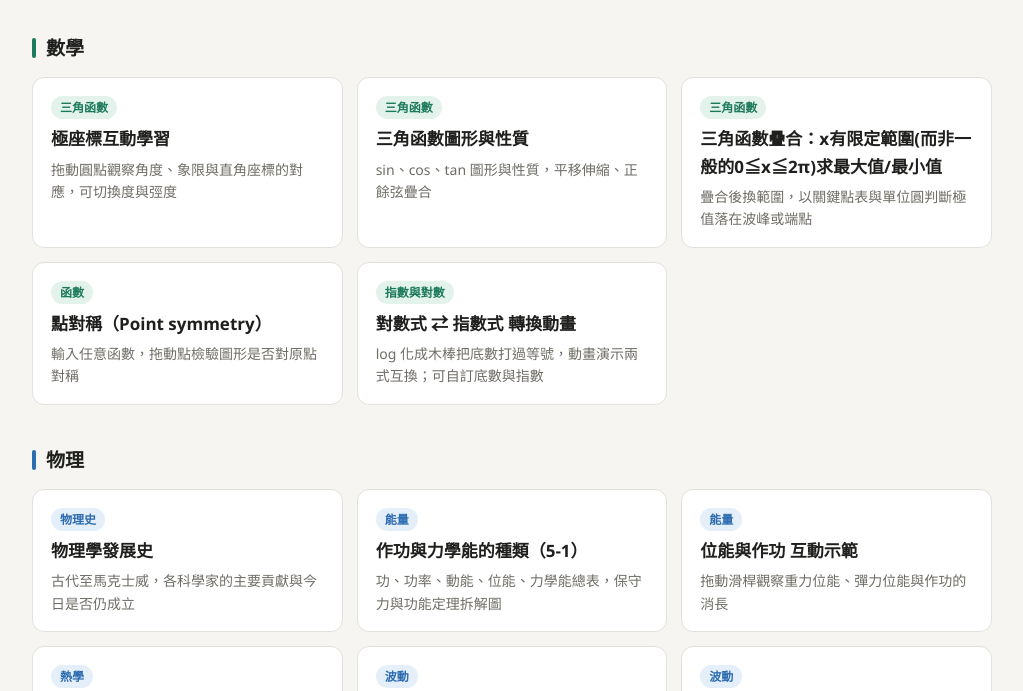
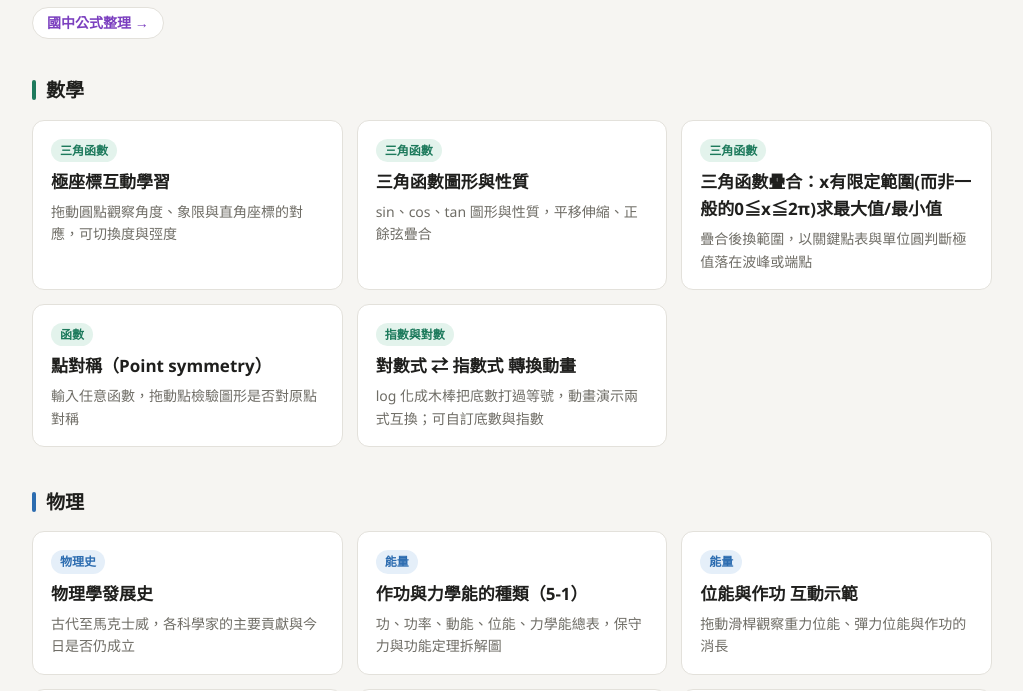
Before and after one commit to sctcool999/sctcool999.github.io, a plain HTML site: page index.html in a window 1280 px wide. Shown: the part 116-807 px from the top of the page, without its empty margins (128-1151 px from the left). Drawn offline with Linux system fonts and the light colour scheme.

Commit message:
Add files via upload

```diff
--- a/index.html
+++ b/index.html
@@ -101,6 +101,10 @@
   }
 
   @media (prefers-reduced-motion: reduce) { a.card { transition: none; } a.card:hover { transform: none; } }
+  .nav { display: inline-block; margin-top: 10px; font-size: 14px; font-weight: 600;
+         color: var(--byline); text-decoration: none; border: 1px solid var(--border);
+         border-radius: 999px; padding: 4px 14px; background: var(--card); }
+  .nav:hover { border-color: var(--byline); }
 </style>
 </head>
 <body>
@@ -109,6 +113,7 @@
   <header>
     <h1>數學・物理 互動教材<span class="byline">Scott老師編輯修訂</span></h1>
     <p class="lead">點選卡片開啟教材</p>
+    <a class="nav" href="junior/">國中公式整理 →</a>
   </header>
 
   <!-- ===================== 數學 ===================== -->
```
